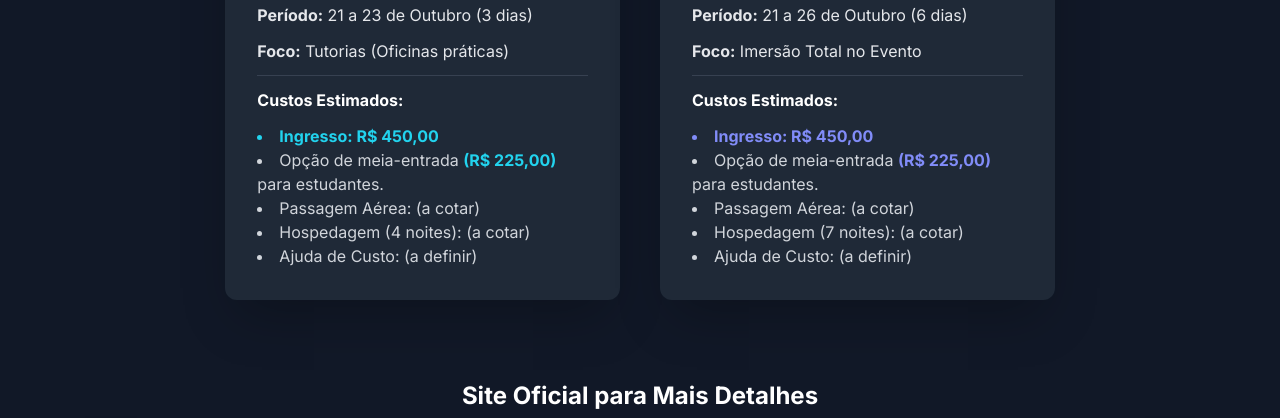
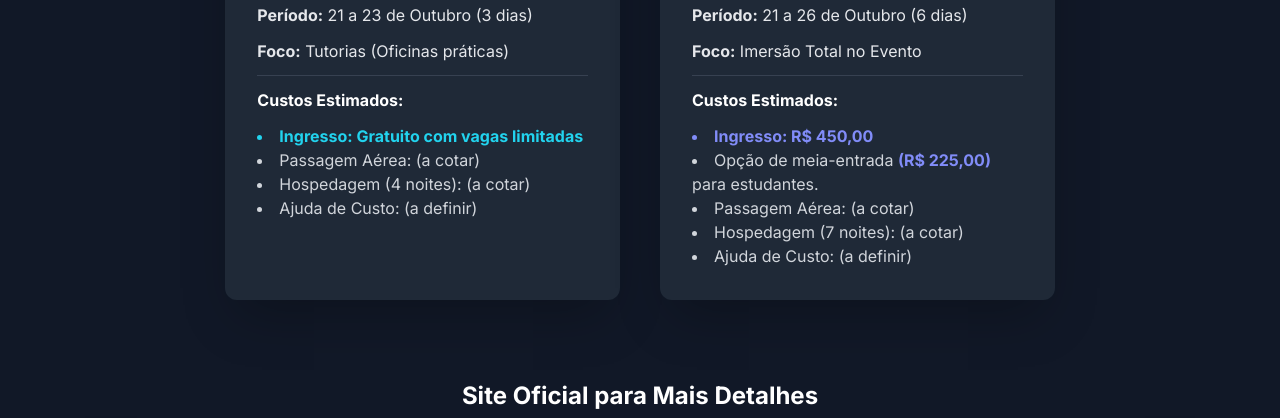
Before and after one commit to micheleguims/pythonBrasil2025, a plain HTML site: page index.html in a window 1280 px wide. Shown: the part 1558-1976 px from the top of the page. Drawn offline with nearby package versions, Linux system fonts and the light colour scheme.

Commit message:
Update index.html

```diff
--- a/index.html
+++ b/index.html
@@ -116,8 +116,7 @@
                         <hr class="my-4 border-gray-700">
                         <p class="font-semibold text-white">Custos Estimados:</p>
                         <ul class="list-disc list-inside text-gray-300">
-                            <li class="font-bold text-cyan-400">Ingresso: R$ 450,00</li>
-                            <li> Opção de meia-entrada <span class="font-bold text-cyan-400">(R$ 225,00)</span> para estudantes.</li>
+                            <li class="font-bold text-cyan-400">Ingresso: Gratuito com vagas limitadas</li>
                             <li>Passagem Aérea: (a cotar)</li>
                             <li>Hospedagem (4 noites): (a cotar)</li>
                             <li>Ajuda de Custo: (a definir)</li>
```
